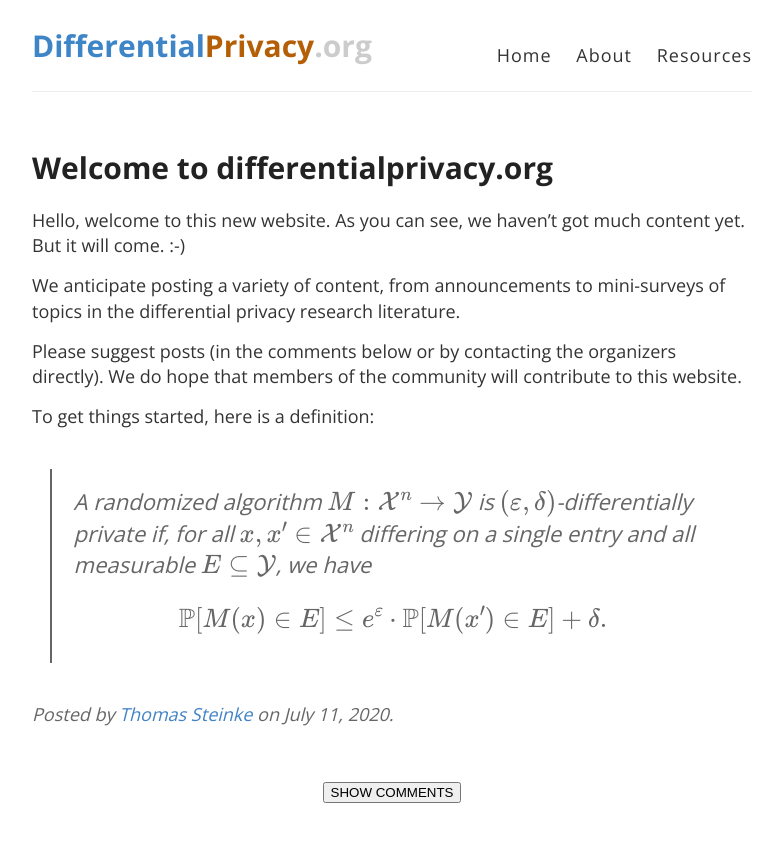
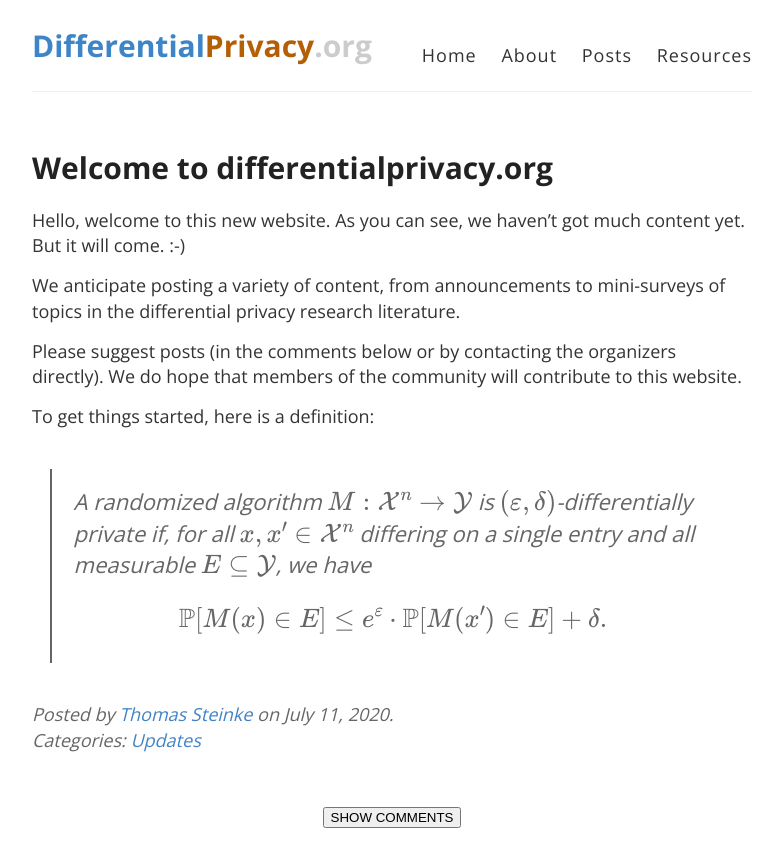
Before and after one commit to differentialprivacy/differentialprivacy, a Jekyll site: the page built from _posts/2020-7-11-Welcome.md, in a window 1280 px wide. Shown: the top 867 px of the page, without its empty margins (248-1029 px from the left). Built offline with Jekyll 4.4.1, drawn with Linux system fonts in a browser that asks for light colours.

Commit message:
adding the team members to about; adding a categories feature

```diff
--- a/_layouts/default.html
+++ b/_layouts/default.html
@@ -33,6 +33,7 @@
           <nav>
             <a href="{{ site.baseurl }}/">Home</a>
             <a href="{{ site.baseurl }}/about">About</a>
+			<a href="{{ site.baseurl }}/categories">Posts</a>
 			<a href="{{ site.baseurl }}/resources">Resources</a>
           </nav>
         </header>
--- a/_layouts/post.html
+++ b/_layouts/post.html
@@ -10,7 +10,20 @@ layout: default
   </div>
 
   <div class="date">
-      Posted {% if page.author %}by {% if page.authorurl %}<a href="{{ page.authorurl }}">{% endif %}{{ page.author }}{% if page.authorurl %}</a>{% endif %} {% endif %}on {{ page.date | date: "%B %e, %Y" }}.
+      Posted {% if page.author %}by {% if page.authorurl %}<a href="{{ page.authorurl }}">{% endif %}{{ page.author }}{% if page.authorurl %}</a>{% endif %} {% endif %}on {{ page.date | date: "%B %e, %Y" }}. </br>
+  </div>
+
+  <div class="post-categories">
+    {% if post %}
+      {% assign categories = post.categories %}
+    {% else %}
+      {% assign categories = page.categories %}
+    {% endif %}
+	Categories:
+    {% for category in categories %}
+    <a href="{{site.baseurl}}/categories/#{{category|slugize}}">{{category}}</a>
+    {% unless forloop.last %}&nbsp;{% endunless %}
+    {% endfor %}
   </div>
 
   <!-- {% include disqus.html %} -->
--- a/_posts/2020-7-11-Welcome.md
+++ b/_posts/2020-7-11-Welcome.md
@@ -4,6 +4,7 @@ title: Welcome to differentialprivacy.org
 comments: true
 author: Thomas Steinke
 authorurl: http://www.thomas-steinke.net/
+categories: Updates
 ---
 
 Hello, welcome to this new website. As you can see, we haven't got much content yet. But it will come. :-)
--- a/style.scss
+++ b/style.scss
@@ -82,6 +82,8 @@ ul, ol {
   padding-left: 30px;
 }
 
+
+
 ul {
   list-style-type: disc;
 }
@@ -116,6 +118,11 @@ img {
 }
 
 .date {
+  font-style: italic;
+  color: $gray;
+}
+
+.post-categories {
   font-style: italic;
   color: $gray;
 }
```
Also changed, not shown: about.md (+12 -1 lines), 3 other files.
